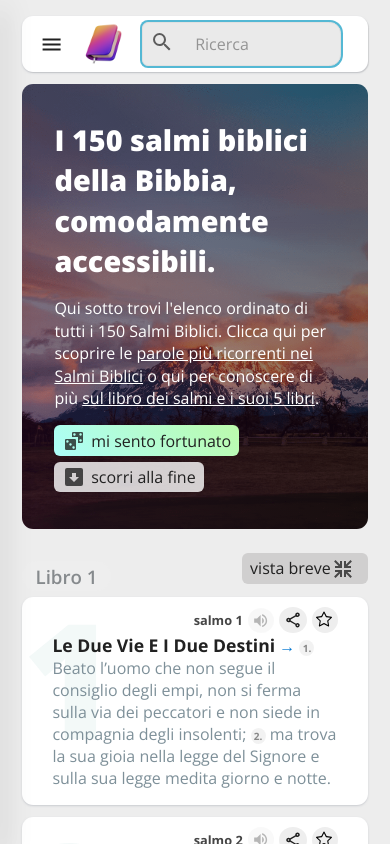
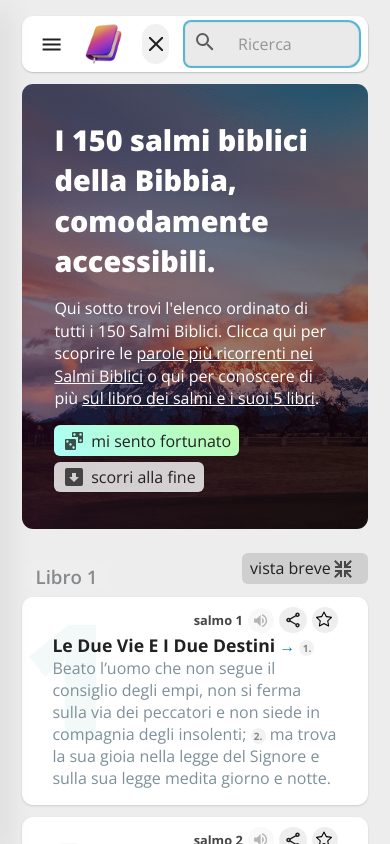
Before and after one commit to CastenettoA/salmi, a Vue app: page / in a window 390 px wide. Both pictures are taken after a click on the element 331 px from the left and 43 px from the top of the page. Shown: the top 844 px of the page. Built offline with nearby package versions, Linux system fonts and the light colour scheme.

Commit message:
deploy search with some bugs

```diff
--- a/src/App.vue
+++ b/src/App.vue
@@ -45,6 +45,12 @@
           <div class="search-bar-mobileIcon" alt="clicca per cercare un salmo" @click="searchBarStatus[0].isSearchInputActive=true; setFocusOnSearch()" :class="{ notActive: searchBarStatus[0].isSearchInputActive }">
             <svg style="width:24px;height:24px" viewBox="0 0 24 24">
                 <path fill="currentColor" d="M9.5,3A6.5,6.5 0 0,1 16,9.5C16,11.11 15.41,12.59 14.44,13.73L14.71,14H15.5L20.5,19L19,20.5L14,15.5V14.71L13.73,14.44C12.59,15.41 11.11,16 9.5,16A6.5,6.5 0 0,1 3,9.5A6.5,6.5 0 0,1 9.5,3M9.5,5C7,5 5,7 5,9.5C5,12 7,14 9.5,14C12,14 14,12 14,9.5C14,7 12,5 9.5,5Z" />
+            </svg>
+          </div>
+
+          <div class="search-bar-mobileCloseIcon" alt="clicca per chiudere la ricerca" @click="searchBarStatus[0].isSearchInputActive=false" :class="{ active: searchBarStatus[0].isSearchInputActive, notActive: !searchBarStatus[0].isSearchInputActive }">
+           <svg style="width:24px;height:24px" viewBox="0 0 24 24">
+                <path fill="currentColor" d="M13.46,12L19,17.54V19H17.54L12,13.46L6.46,19H5V17.54L10.54,12L5,6.46V5H6.46L12,10.54L17.54,5H19V6.46L13.46,12Z" />
             </svg>
           </div>
 
@@ -333,7 +339,7 @@ export default {
       }
     },
     focusOutFromSearchBar: function(e) {
-         this.searchBarStatus[0].isSearchInputActive = false;
+        //  this.searchBarStatus[0].isSearchInputActive = false;
     },
     isInt: function(value) {
         return !isNaN(value) && (function(x) { return (x | 0) === x; })(parseInt(value))
--- a/src/assets/scss/main.scss
+++ b/src/assets/scss/main.scss
@@ -199,7 +199,7 @@
           }
         }
 
-        .search-bar-mobileIcon {
+        .search-bar-mobileIcon, .search-bar-mobileCloseIcon {
           display: none;
           cursor: pointer;
           width: 40px;
@@ -253,13 +253,17 @@
             }
           }
 
-          .search-bar-mobileIcon {
+          .search-bar-mobileIcon, .search-bar-mobileCloseIcon {
             display: flex;
             justify-content: center;
             align-items: center;
 
             &.notActive {
               display: none;
+            }
+
+            &.active {
+              display: flex;
             }
           }
         }
```
